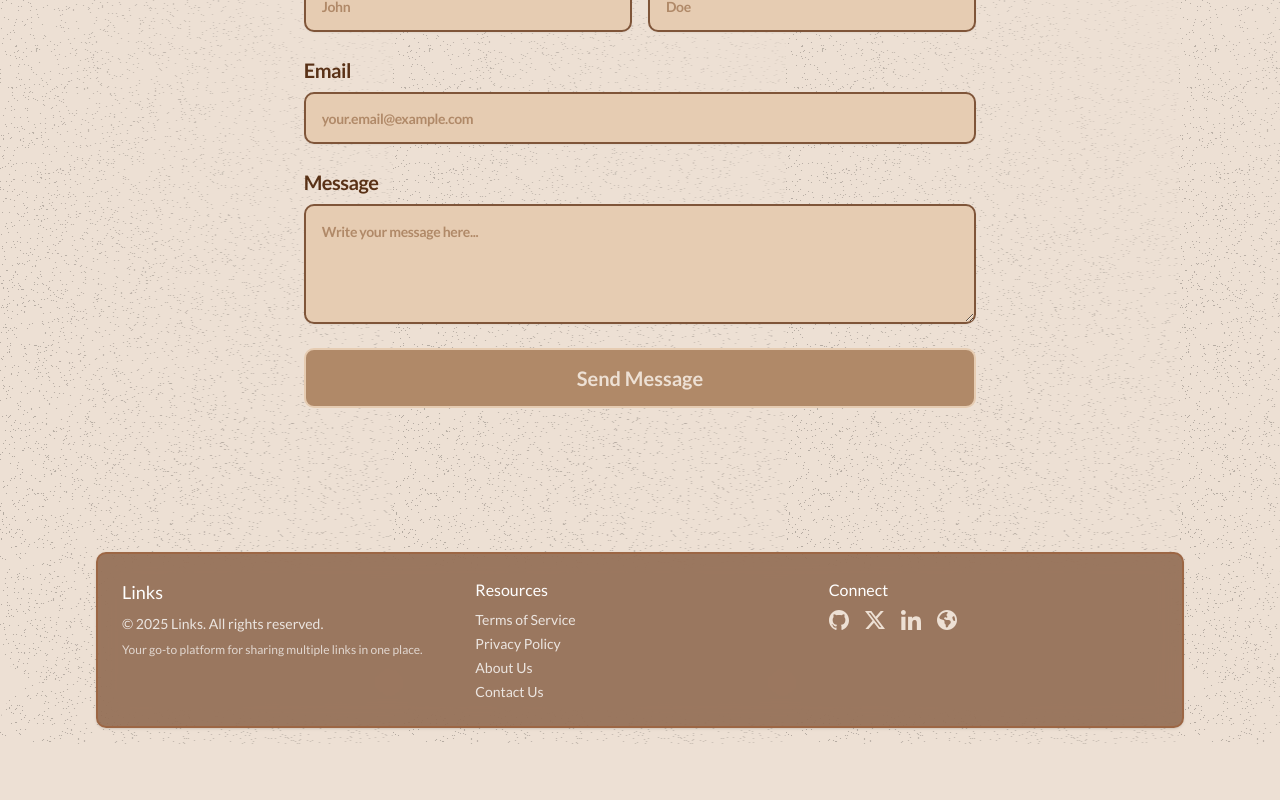
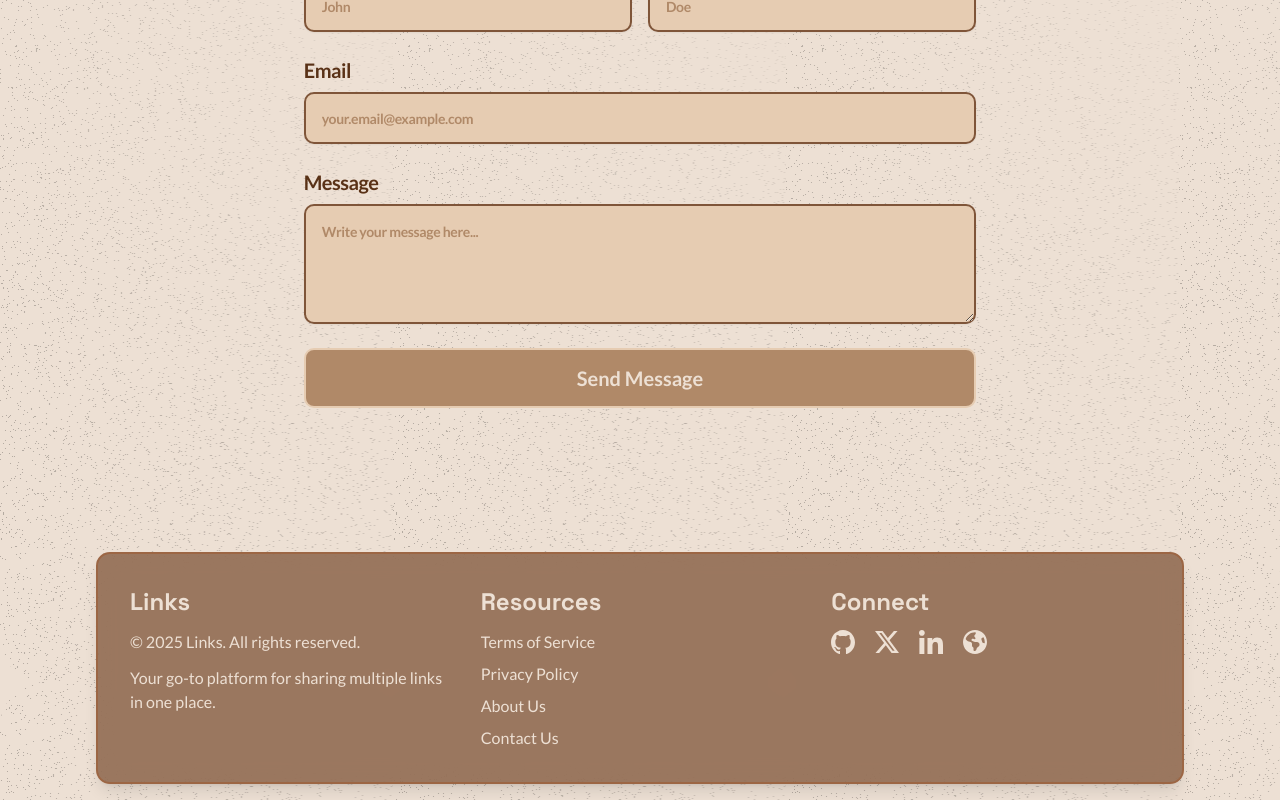
Before and after one commit to egeuysall/links, a Next.js app in the folder links/: page / in a window 1280 px wide. Shown: the part 1718-2518 px from the top of the page. Before the commit the page ends 2462 px from the top, so only its background shows below. Built offline with nearby package versions, Linux system fonts and the light colour scheme.

Commit message:
Build footer

```diff
--- a/links/app/components/Footer.tsx
+++ b/links/app/components/Footer.tsx
@@ -3,107 +3,129 @@ import Link from "next/link";
 
 function Footer() {
     return (
-        <footer className="w-full bg-[#7F5539]/75 border-2 border-[#9C6644] p-6 mt-auto rounded-lg bg-opacity-55 shadow-sm backdrop-blur-md">
-            <div className="container mx-auto grid grid-cols-1 md:grid-cols-3 gap-6">
+        <footer className="w-full bg-[#7F5539]/75 border-2 border-[#9C6644] p-8 mt-auto rounded-xl shadow-lg backdrop-blur-md">
+            <div className="container mx-auto grid grid-cols-1 md:grid-cols-2 lg:grid-cols-3 gap-8">
                 {/* Copyright and Description */}
-                <div className="flex flex-col space-y-2">
-                    <div className="text-white font-medium text-lg">Links</div>
-                    <div className="text-sm text-white/80">
+                <div className="flex flex-col space-y-3">
+                    <h2 className="text-[#EDE0D4] font-bold text-2xl">Links</h2>
+                    <p className="text-base text-[#EDE0D4]">
                         &copy; 2025 Links. All rights reserved.
-                    </div>
-                    <div className="text-xs text-white/70">
+                    </p>
+                    <p className="text-base text-[#EDE0D4]">
                         Your go-to platform for sharing multiple links in one place.
-                    </div>
+                    </p>
                 </div>
 
                 {/* Navigation Links */}
-                <div className="flex flex-col space-y-2">
-                    <div className="text-white font-medium">Resources</div>
-                    <div className="flex flex-col space-y-1">
-                        <Link href="/terms" className="text-sm text-white/80 hover:text-[#DDB892] transition-colors">
+                <nav className="flex flex-col space-y-3">
+                    <h2 className="text-[#EDE0D4] font-bold text-2xl">Resources</h2>
+                    <ul className="flex flex-col space-y-2">
+                        <li>
+                            <Link href="/terms" className="text-base text-[#EDE0D4] hover:text-[#DDB892] transition-colors">
                                 Terms of Service
                             </Link>
-                        <Link href="/privacy" className="text-sm text-white/80 hover:text-[#DDB892] transition-colors">
+                        </li>
+                        <li>
+                            <Link href="/privacy" className="text-base text-[#EDE0D4] hover:text-[#DDB892] transition-colors">
                                 Privacy Policy
                             </Link>
-                        <Link href="/about" className="text-sm text-white/80 hover:text-[#DDB892] transition-colors">
+                        </li>
+                        <li>
+                            <Link href="/about" className="text-base text-[#EDE0D4] hover:text-[#DDB892] transition-colors">
                                 About Us
                             </Link>
-                        <Link href="/contact" className="text-sm text-white/80 hover:text-[#DDB892] transition-colors">
+                        </li>
+                        <li>
+                            <Link href="/contact" className="text-base text-[#EDE0D4] hover:text-[#DDB892] transition-colors">
                                 Contact Us
                             </Link>
-                    </div>
-                </div>
+                        </li>
+                    </ul>
+                </nav>
 
                 {/* Social Media Icons */}
-                <div className="flex flex-col space-y-2">
-                    <div className="text-white font-medium">Connect</div>
-                    <div className="flex items-center space-x-4">
+                <div className="flex flex-col space-y-3">
+                    <h2 className="text-[#EDE0D4] font-bold text-2xl">Connect</h2>
+                    <address className="not-italic">
+                        <ul className="flex items-center space-x-5">
+                            <li>
                                 <Link
                                     href="https://github.com/egeuysall"
                                     target="_blank"
                                     rel="noopener noreferrer"
-                            className="text-white hover:text-[#DDB892] transition-colors"
+                                    className="text-[#EDE0D4] hover:text-[#DDB892] transition-colors"
+                                    aria-label="GitHub"
                                 >
-                            <div className="relative w-5 h-5">
+                                    <div className="relative w-6 h-6">
                                         <Image
                                             src="/icons/github.svg"
                                             alt="GitHub"
                                             fill
-                                    sizes="20px"
+                                            sizes="24px"
                                             className="object-contain"
                                         />
                                     </div>
                                 </Link>
+                            </li>
+                            <li>
                                 <Link
                                     href="https://twitter.com/egecreates"
                                     target="_blank"
                                     rel="noopener noreferrer"
-                            className="text-white hover:text-[#DDB892] transition-colors"
+                                    className="text-[#EDE0D4] hover:text-[#DDB892] transition-colors"
+                                    aria-label="Twitter"
                                 >
-                            <div className="relative w-5 h-5">
+                                    <div className="relative w-6 h-6">
                                         <Image
                                             src="/icons/twitter.svg"
                                             alt="Twitter"
                                             fill
-                                    sizes="20px"
+                                            sizes="24px"
                                             className="object-contain"
                                         />
                                     </div>
                                 </Link>
+                            </li>
+                            <li>
                                 <Link
                                     href="https://linkedin.com/in/egeuysall"
                                     target="_blank"
                                     rel="noopener noreferrer"
-                            className="text-white hover:text-[#DDB892] transition-colors"
+                                    className="text-[#EDE0D4] hover:text-[#DDB892] transition-colors"
+                                    aria-label="LinkedIn"
                                 >
-                            <div className="relative w-5 h-5">
+                                    <div className="relative w-6 h-6">
                                         <Image
                                             src="/icons/linkedin.svg"
                                             alt="LinkedIn"
                                             fill
-                                    sizes="20px"
+                                            sizes="24px"
                                             className="object-contain"
                                         />
                                     </div>
                                 </Link>
+                            </li>
+                            <li>
                                 <Link
                                     href="https://www.egeuysal.com/"
                                     target="_blank"
                                     rel="noopener noreferrer"
-                            className="text-white hover:text-[#DDB892] transition-colors"
+                                    className="text-[#EDE0D4] hover:text-[#DDB892] transition-colors"
+                                    aria-label="Personal Website"
                                 >
-                            <div className="relative w-5 h-5">
+                                    <div className="relative w-6 h-6">
                                         <Image
                                             src="/icons/globe.svg"
                                             alt="Personal Website"
                                             fill
-                                    sizes="20px"
+                                            sizes="24px"
                                             className="object-contain"
                                         />
                                     </div>
                                 </Link>
-                    </div>
+                            </li>
+                        </ul>
+                    </address>
                 </div>
             </div>
         </footer>
```
Lines whose indentation alone changed are shown as unchanged.
